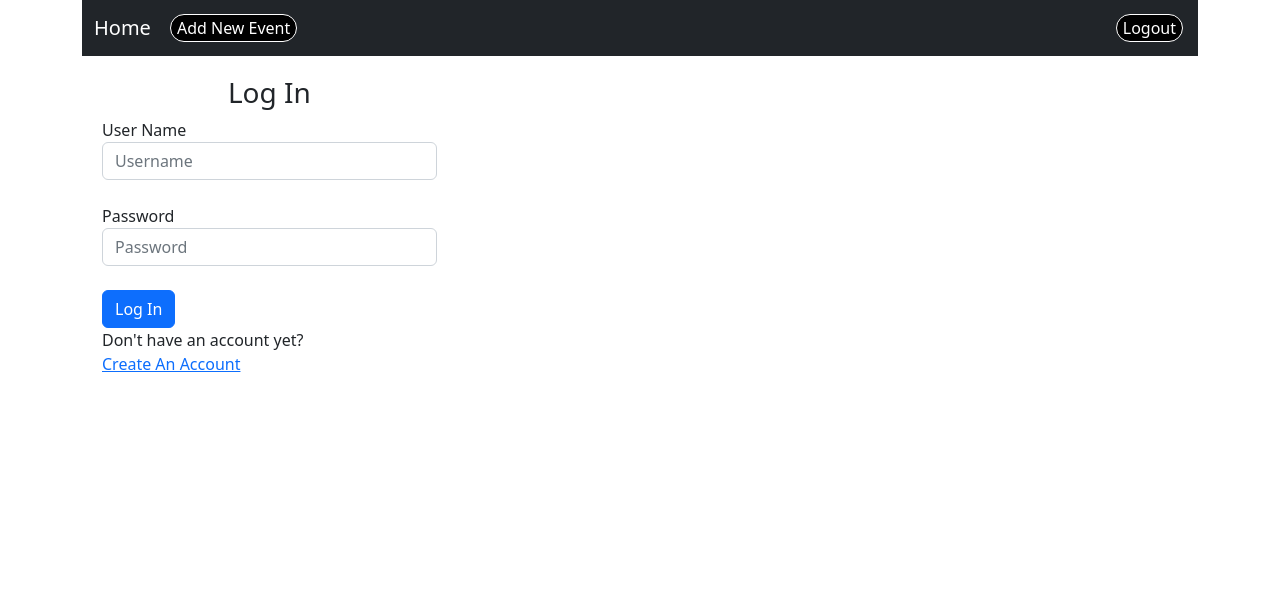
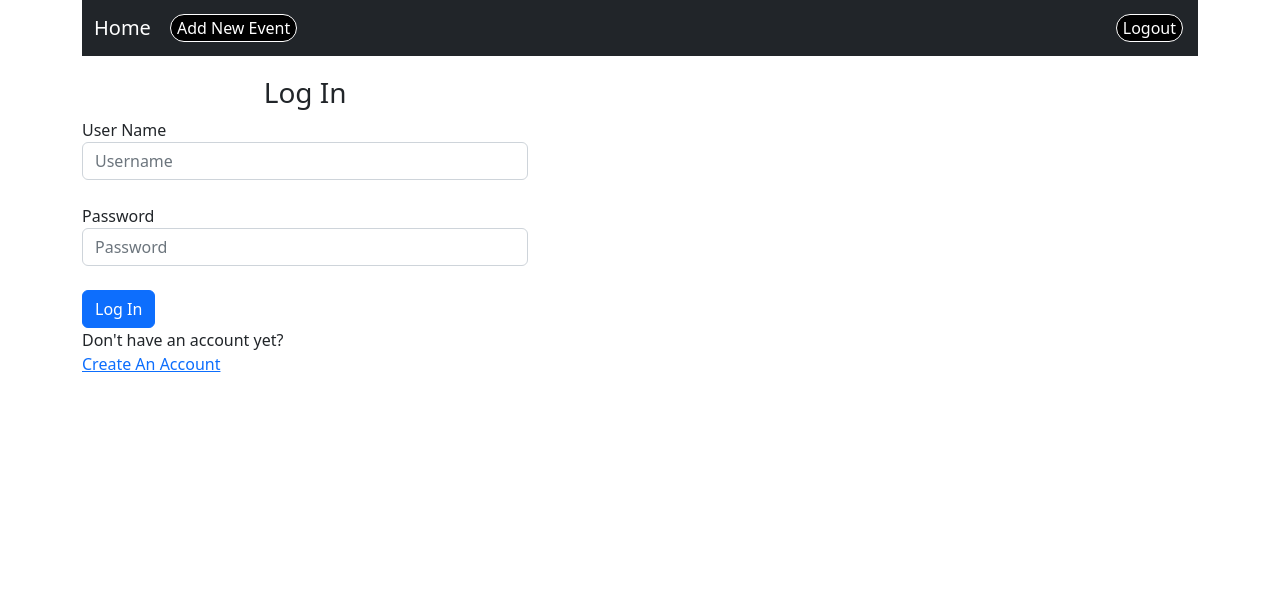
Before and after one commit to rw82622/django-event-calendar, a Django app: page /events/login in a window 1280 px wide. Shown: the top 616 px of the page. Run offline with Django 3.2, Linux system fonts and the light colour scheme.

Commit message:
make css styling uniform across all pages

```diff
--- a/event_calendar/events/templates/events/details.html
+++ b/event_calendar/events/templates/events/details.html
@@ -10,7 +10,6 @@
     <div>
         <a href="/events/{{current_event.id}}/edit"><button class="btn btn-primary">Edit</button></a>
         <a href="/events/{{current_event.id}}/delete"><button class="btn btn-danger">Delete</button></a>
-        <a href="/events"><button class="btn btn-dark">Home</button></a>
     </div>
 </div>
 {% endblock %}
--- a/event_calendar/events/templates/events/login.html
+++ b/event_calendar/events/templates/events/login.html
@@ -1,7 +1,7 @@
 {% extends 'events/index.html' %}
 {% block title %}Log In{% endblock %}
 {% block div %}
-<form method="POST" style="width: 30%; padding-top: 20px; margin-left: 20px">
+<form method="POST" class="myForm">
     {% csrf_token %}
     <h3 style="text-align: center">Log In</h3>
     <label for="userName">User Name</label>
--- a/event_calendar/events/templates/events/sign_up.html
+++ b/event_calendar/events/templates/events/sign_up.html
@@ -1,7 +1,7 @@
 {% extends 'events/index.html' %}
 {% block title %}Sign Up{% endblock %}
 {% block div %}
-<form method="POST" style="width: 30%; padding-top: 20px; margin-left: 20px">
+<form method="POST" class="myForm">
     {% csrf_token %}
     <h3 style="text-align: center">Sign-Up</h3>
     <label for="firstName">First Name</label>
--- a/event_calendar/static/css/main.css
+++ b/event_calendar/static/css/main.css
@@ -1,7 +1,10 @@
 .mainPage {
     margin-top: 30px;
 }
-
+.myForm {
+    width: 40%;
+    padding-top: 20px;
+}
 footer {
     text-align: center;
 }
@@ -18,3 +21,6 @@ footer {
     border-radius: 20px;
     margin: 3px;
 }
+h1 {
+    margin-top: 20px;
+}
```
